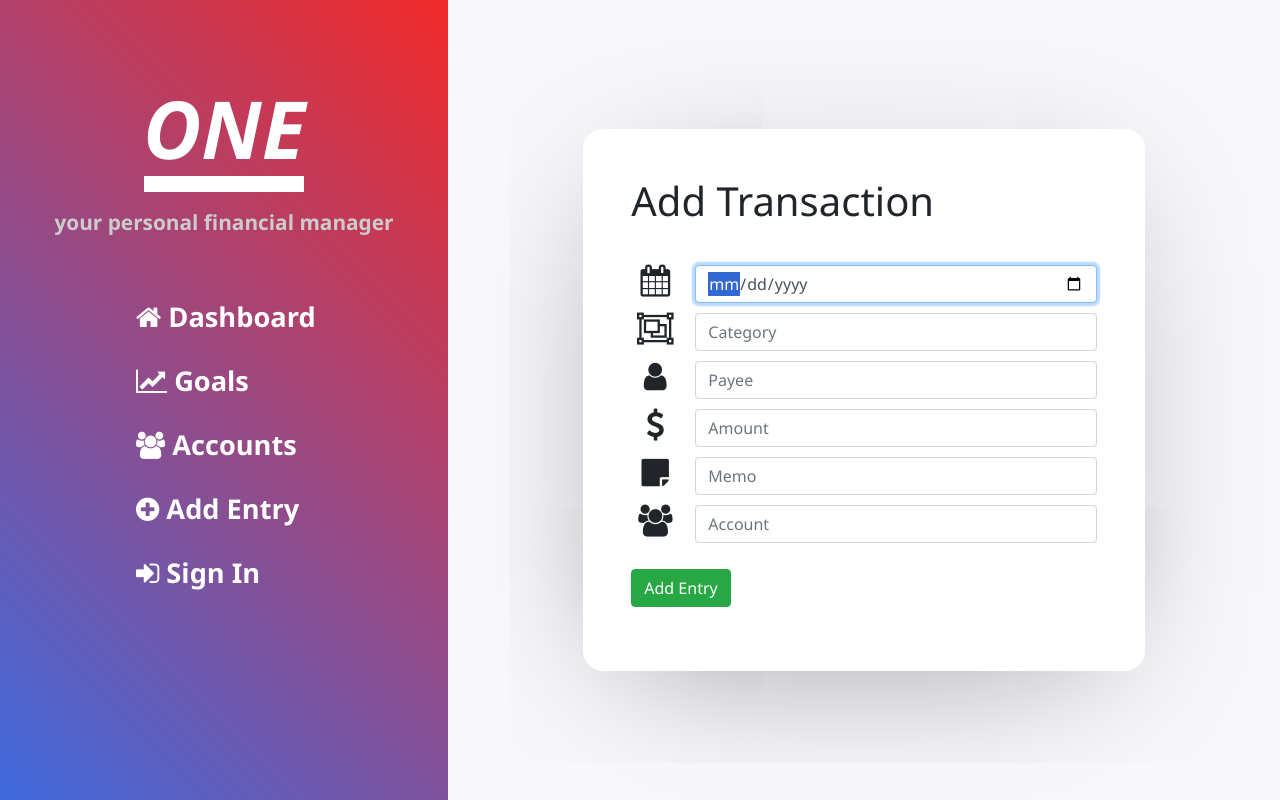
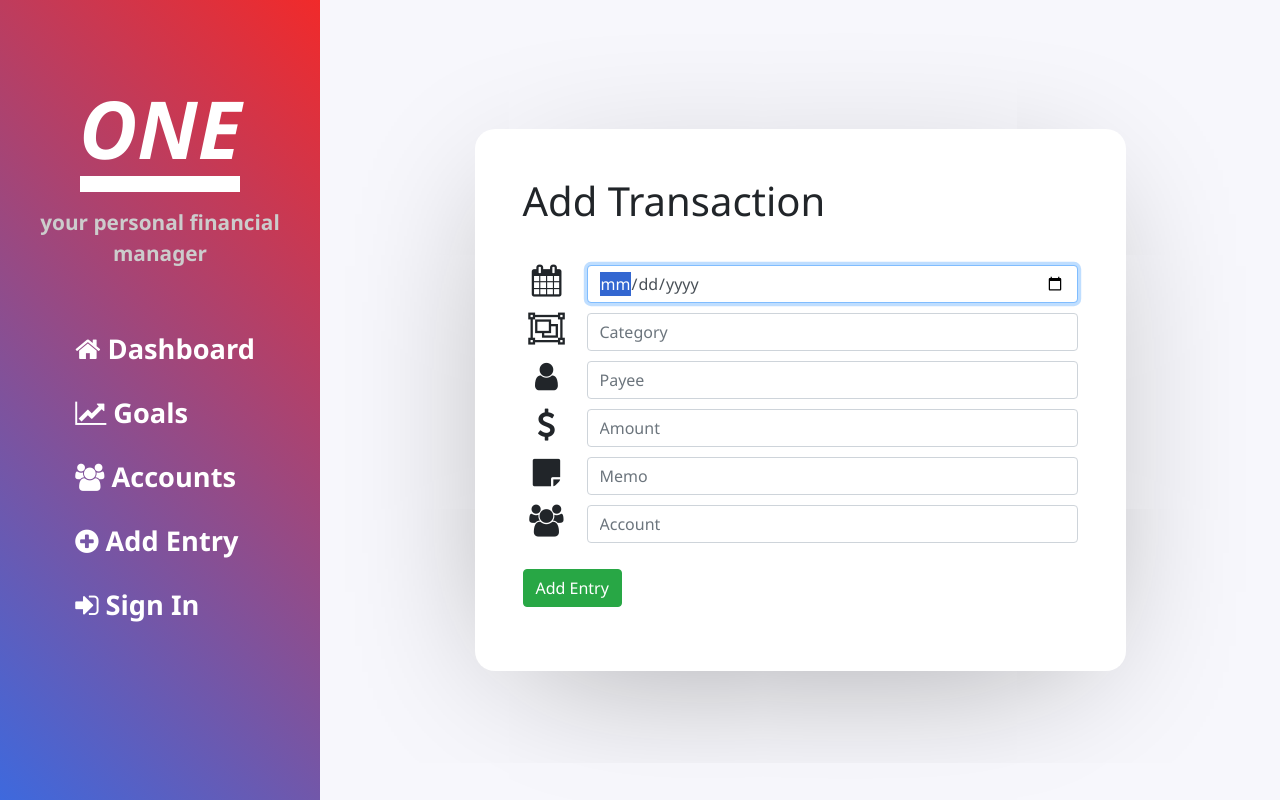
Before and after one commit to han-steve/ONE, a Vue app in the folder hackathon/: page /#/add in a window 1280 px wide. Built offline with nearby package versions, Linux system fonts and the light colour scheme; what vuefire would draw is missing.

Commit message:
fixed navbar formatting

```diff
--- a/hackathon/src/App.vue
+++ b/hackathon/src/App.vue
@@ -20,7 +20,7 @@
     padding: 0;
     font-family: "Segoe UI", Tahoma, Geneva, Verdana, sans-serif;
     display: grid;
-    grid-template-columns: 28em auto;
+    grid-template-columns: 20em auto;
     grid-template-areas: "navTpl dashboard";
   }
 </style>
--- a/hackathon/src/components/Dashboard.vue
+++ b/hackathon/src/components/Dashboard.vue
@@ -33,6 +33,7 @@
               <div class="category">{{transaction.category}}</div>
               <div class="payee">{{transaction.payee}}</div>
               <div class="memo">{{transaction.memo}}</div>
+              <button type="button" class="btn btn-danger" @click="rm(transaction)">Remove</button>
             </div>
           </li>
           <hr/>
@@ -105,6 +106,9 @@ export default {
       },
       last() {
         this.page = this.max;
+      },
+      rm(elm) {
+        transactions.child(elm['.key']).remove();
       }
   }
 };
@@ -152,7 +156,7 @@ ul {
   text-align: center;
   width: 100%;
   display: grid;
-  grid-template-columns: 1.5fr 1fr 1fr 1fr 1fr 2fr;
+  grid-template-columns: 1.5fr 1fr 1fr 1fr 1fr 2fr 1fr;
   margin-top: .3em;
 }
 main {
--- a/hackathon/src/components/NavTpl.vue
+++ b/hackathon/src/components/NavTpl.vue
@@ -125,7 +125,7 @@
     display: grid;
     align-content: center;
     padding: auto;
-    padding-left: 4em;
+    padding-left: 15%;
     font-size: 1.7em;
     text-align: left;
     font-weight: 600;
```
